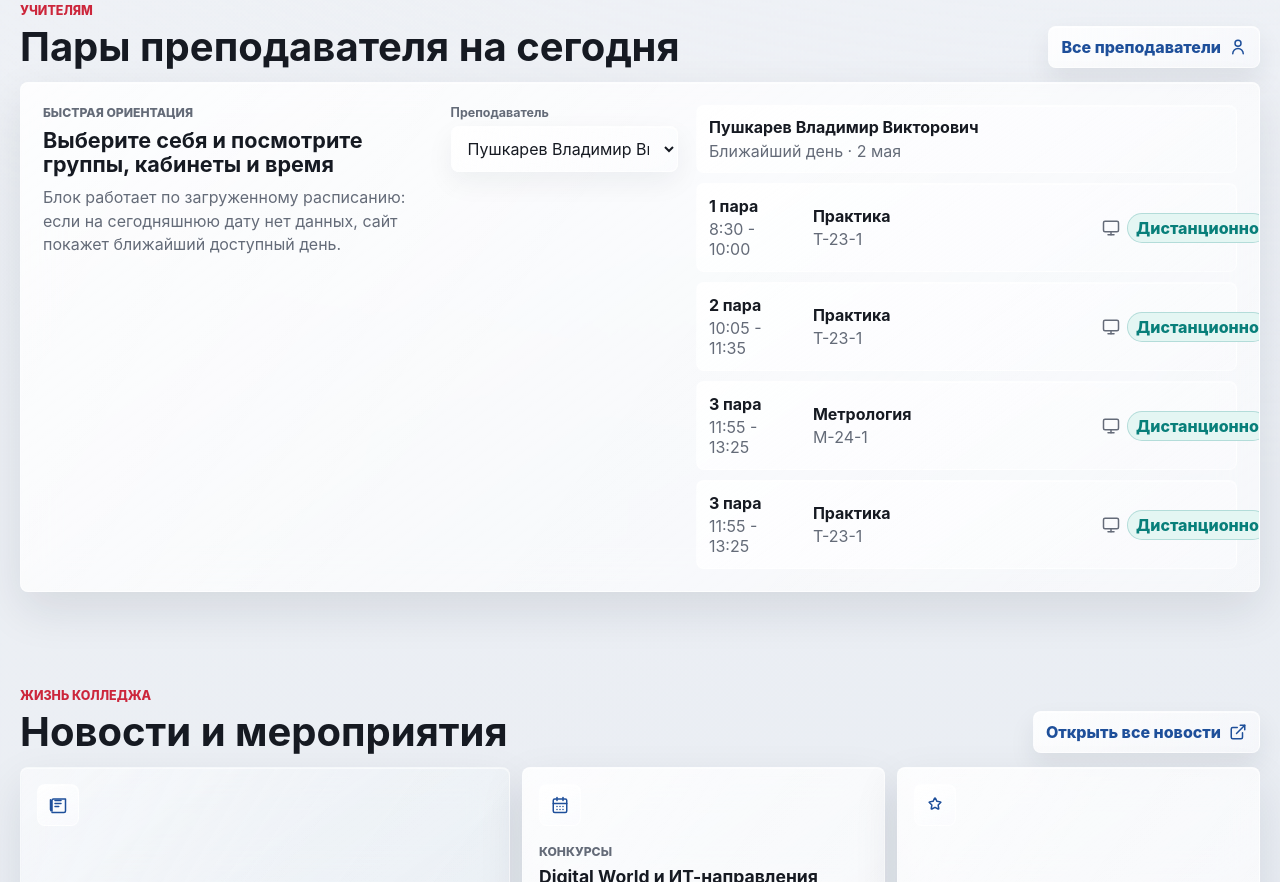
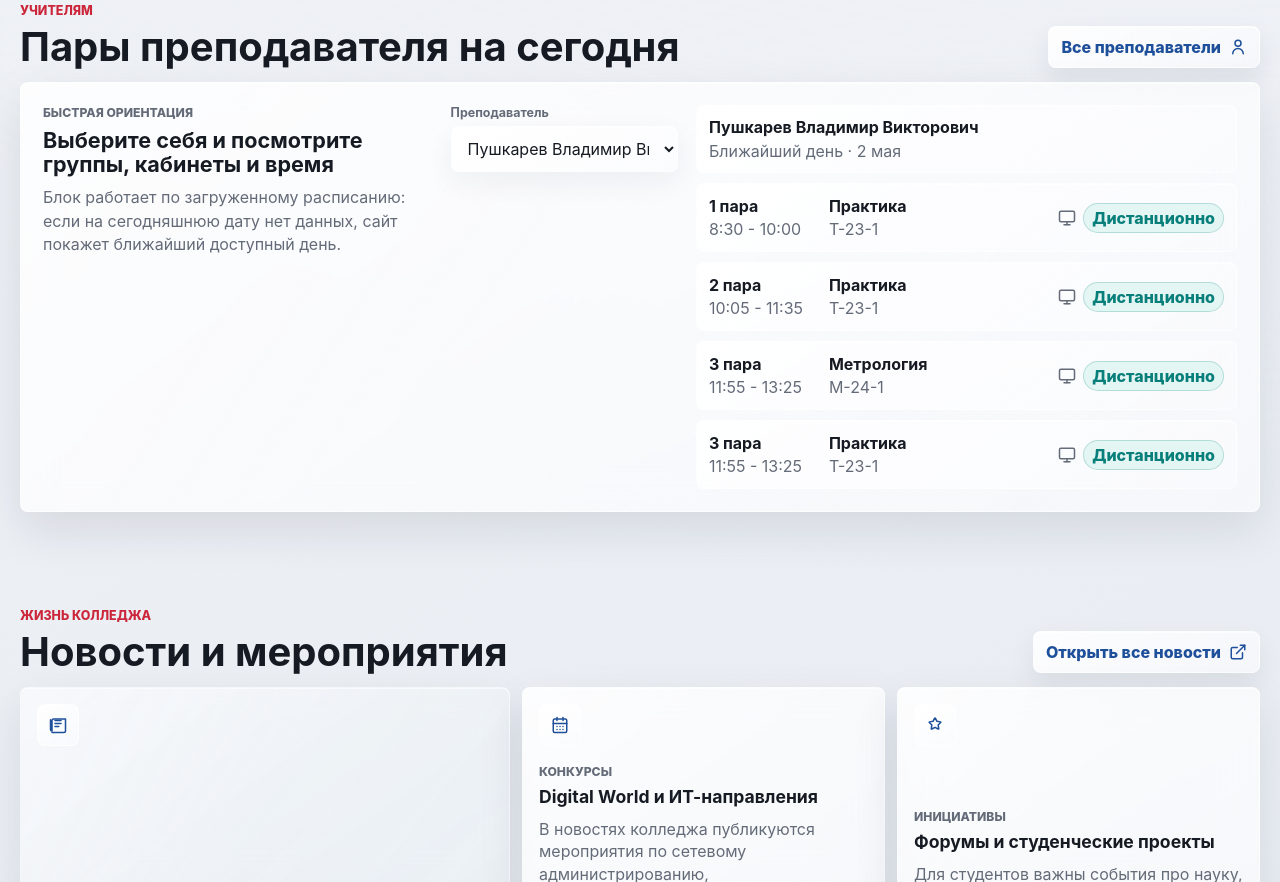
Before and after one commit to MPEworld/Ipek-, a plain HTML site: page index.html in a window 1280 px wide. Shown: the part 4013-4895 px from the top of the page. Drawn offline with Linux system fonts and the light colour scheme.

Commit message:
Fix teacher schedule row layout

```diff
--- a/styles.css
+++ b/styles.css
@@ -2965,10 +2965,11 @@ body[data-theme="graphite"] .teacher-day-card {
 
 .teacher-day-row {
   display: grid;
-  grid-template-columns: 92px minmax(0, 1fr) minmax(120px, 0.44fr);
+  grid-template-columns: minmax(108px, 0.22fr) minmax(0, 1fr) minmax(210px, auto);
   gap: 12px;
   align-items: center;
   padding: 12px;
+  overflow: hidden;
   transition: transform 220ms var(--ease-spring), border-color 220ms var(--ease-out), background 220ms var(--ease-out);
 }
 
@@ -2986,7 +2987,9 @@ body[data-theme="graphite"] .teacher-day-card {
 .teacher-day-row > div:last-child {
   display: flex;
   align-items: center;
+  justify-content: flex-end;
   gap: 7px;
+  min-width: 0;
 }
 
 .teacher-day-row strong {
@@ -2995,7 +2998,8 @@ body[data-theme="graphite"] .teacher-day-card {
 }
 
 .teacher-day-online {
-  width: fit-content;
+  width: max-content;
+  max-width: 100%;
   min-height: 26px;
   padding: 4px 8px;
   border: 1px solid rgba(8, 127, 122, 0.22);
@@ -3003,6 +3007,9 @@ body[data-theme="graphite"] .teacher-day-card {
   background: var(--teal-2);
   color: var(--teal) !important;
   font-weight: 850;
+  overflow: hidden;
+  text-overflow: ellipsis;
+  white-space: nowrap;
 }
 
 .teacher-day-empty {
@@ -3889,6 +3896,10 @@ body[data-theme="graphite"] .footer-column a:focus-visible {
     grid-template-columns: 1fr;
   }
 
+  .teacher-day-row {
+    grid-template-columns: minmax(118px, 0.24fr) minmax(0, 1fr) minmax(190px, auto);
+  }
+
   .audience-card {
     grid-template-columns: 44px minmax(0, 1fr);
   }
@@ -4047,6 +4058,7 @@ body[data-theme="graphite"] .footer-column a:focus-visible {
 
   .teacher-day-row > div:last-child {
     align-items: flex-start;
+    justify-content: flex-start;
   }
 
   .footer-map iframe {
```
